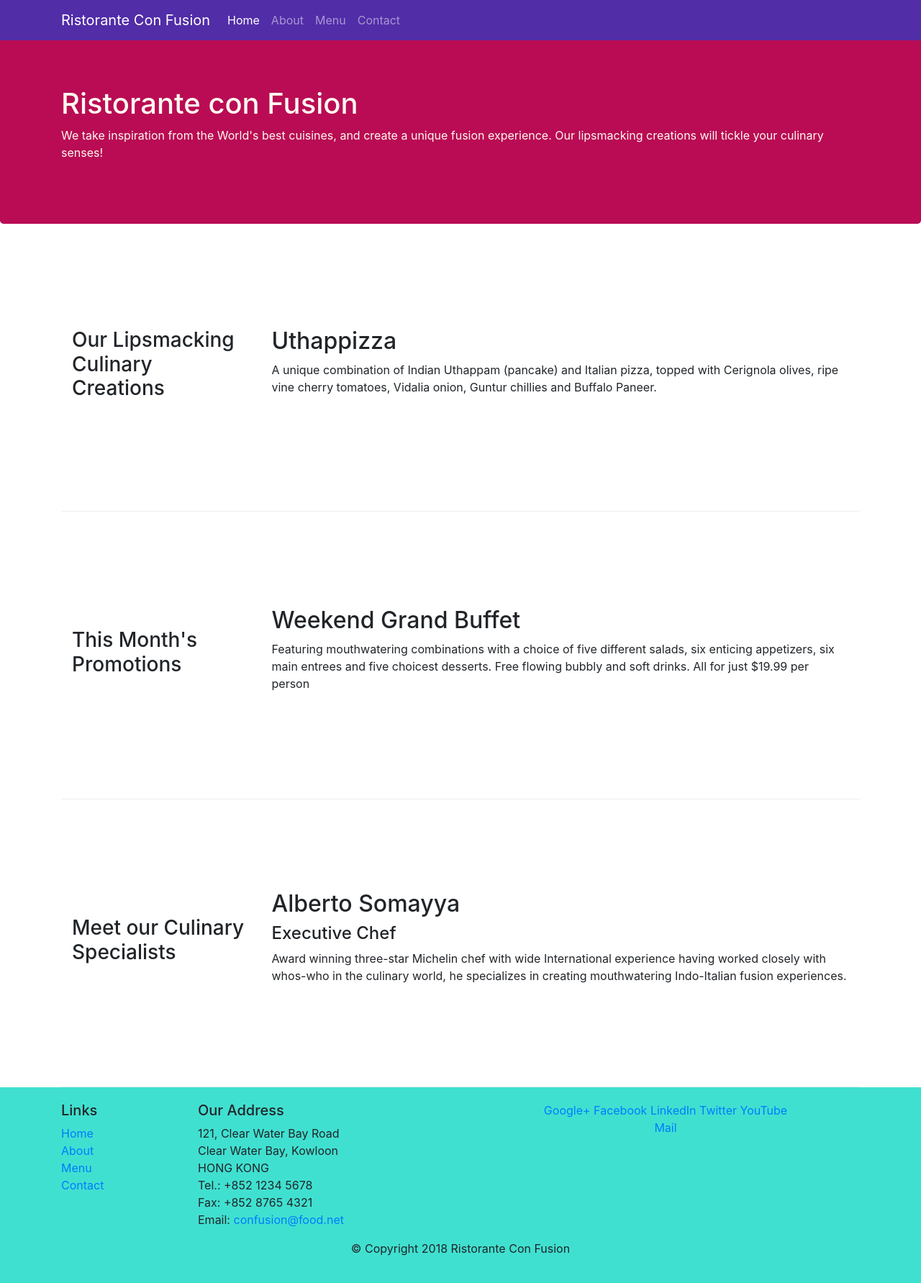
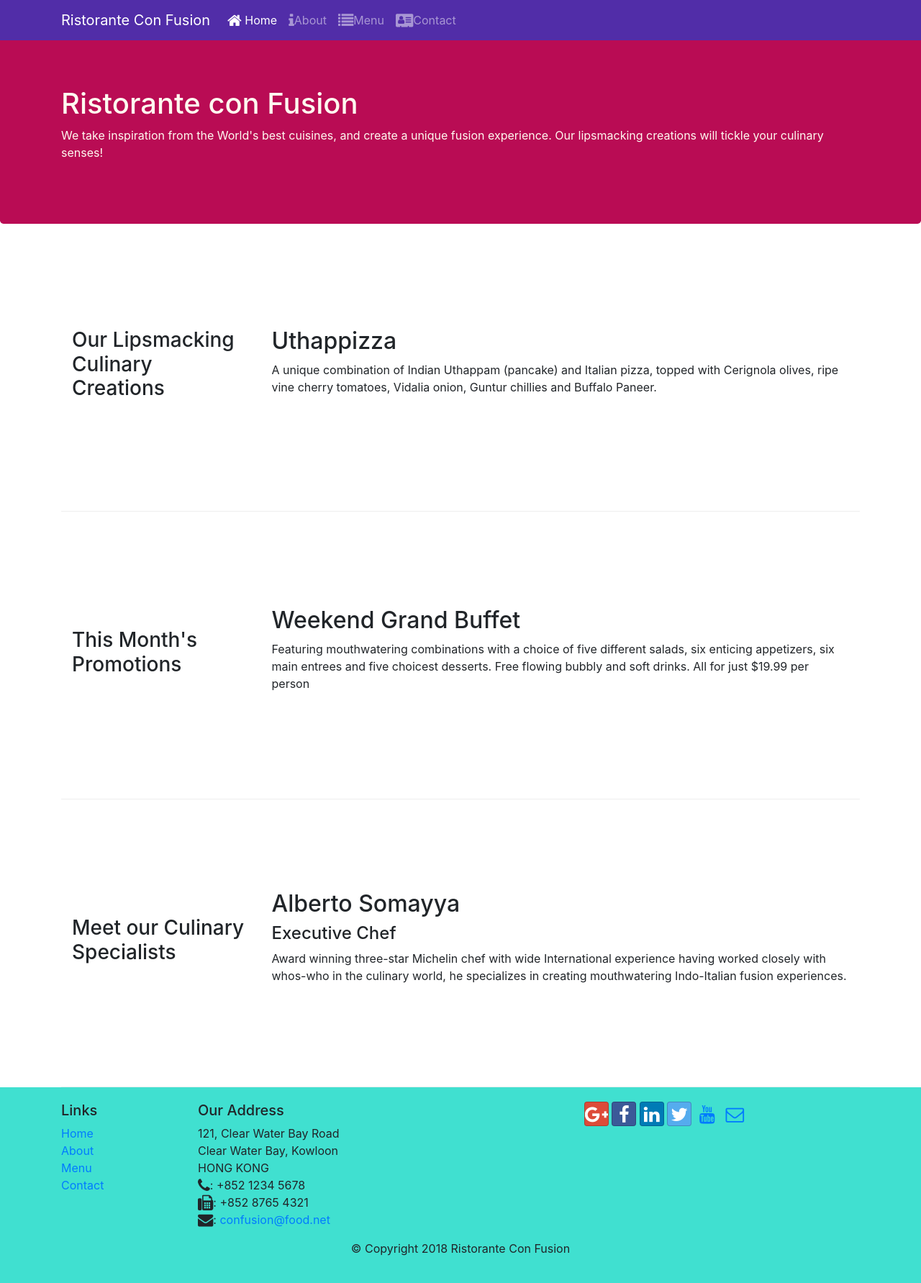
Before and after one commit to wdospinal/coursera-boostrap, a website: page index.html in a window 1280 px wide. Shown: the whole page at 72% size. Drawn offline with nearby package versions, Linux system fonts and the light colour scheme.

Commit message:
incon fonts

```diff
--- a/index.html
+++ b/index.html
@@ -8,6 +8,8 @@
 
         <!-- Bootstrap CSS -->
         <link rel="stylesheet" href="node_modules/bootstrap/dist/css/bootstrap.min.css">
+        <link rel="stylesheet" href="node_modules/font-awesome/css/font-awesome.min.css">
+        <link rel="stylesheet" href="node_modules/bootstrap-social/bootstrap-social.css">
         <link rel="stylesheet" href="css/styles.css">
         <title>Ristorante Con Fusion</title>
     </head>
@@ -23,10 +25,10 @@
             <a class="navbar-brand" href="#"> Ristorante Con Fusion</a>
             <div class="collapse navbar-collapse" id="Navbar">
                 <ul class="navbar-nav mr-auto">
-                    <li class="nav-item active"><a class="nav-link" href="#">Home</a></li>
-                    <li class="nav-item"><a class="nav-link" href="./aboutus.html">About</a></li>
-                    <li class="nav-item"><a class="nav-link" href="#">Menu</a></li>
-                    <li class="nav-item"><a class="nav-link" href="#">Contact</a></li>
+                    <li class="nav-item active"><a class="nav-link" href="#"><span class="fa fa-home fa-lg"></span> Home</a></li>
+                    <li class="nav-item"><a class="nav-link" href="./aboutus.html"><span class="fa fa-info fa-lg"></span>About</a></li>
+                    <li class="nav-item"><a class="nav-link" href="#"><span class="fa fa-list fa-lg"></span>Menu</a></li>
+                    <li class="nav-item"><a class="nav-link" href="#"><span class="fa fa-address-card fa-lg"></span>Contact</a></li>
                 </ul>
             </div>
         </div>
@@ -96,19 +98,19 @@
 		              121, Clear Water Bay Road<br>
 		              Clear Water Bay, Kowloon<br>
 		              HONG KONG<br>
-		              Tel.: +852 1234 5678<br>
-		              Fax: +852 8765 4321<br>
-		              Email: <a href="mailto:confusion@food.net">confusion@food.net</a>
+		              <i class="fa fa-phone fa-lg"></i>: +852 1234 5678<br>
+		              <i class="fa fa-fax fa-lg"></i>: +852 8765 4321<br>
+		              <i class="fa fa-envelope fa-lg"></i>: <a href="mailto:confusion@food.net">confusion@food.net</a>
 		           </address>
                 </div>
                 <div class="col-12 col-sm-4">
                     <div class="text-center align-self-center"> <!--revisar align center-->
-                        <a href="http://google.com/+">Google+</a>
-                        <a href="http://www.facebook.com/profile.php?id=">Facebook</a>
-                        <a href="http://www.linkedin.com/in/">LinkedIn</a>
-                        <a href="http://twitter.com/">Twitter</a>
-                        <a href="http://youtube.com/">YouTube</a>
-                        <a href="mailto:">Mail</a>
+                        <a class="btn btn-social-icon btn-google" href="http://google.com/+"><i class="fa fa-google-plus fa-lg"></i></a>
+                        <a class="btn btn-social-icon btn-facebook"  href="http://www.facebook.com/profile.php?id="> <i class="fa fa-facebook fa-lg"></i></a>
+                        <a class="btn btn-social-icon btn-linkedin"  href="http://www.linkedin.com/in/"><i class="fa fa-linkedin fa-lg"></i></a>
+                        <a class="btn btn-social-icon btn-twitter"  href="http://twitter.com/"><i class="fa fa-twitter"></i></a>
+                        <a class="btn btn-social-icon btn-youtube"  href="http://youtube.com/"><i class="fa fa-youtube"></i></a>
+                        <a class="btn btn-social-icon"  href="mailto:"><i class="fa fa-envelope-o fa-lg"></i></a>
                     </div>
                 </div>
            </div>
--- a/package.json
+++ b/package.json
@@ -10,6 +10,8 @@
   },
   "dependencies": {
     "bootstrap": "^4.0.0",
+    "bootstrap-social": "^5.1.1",
+    "font-awesome": "^4.7.0",
     "jquery": "^3.3.1",
     "popper.js": "^1.12.9"
   },
```
Also changed, not shown: aboutus.html (+19 -18 lines), 1 other file.
